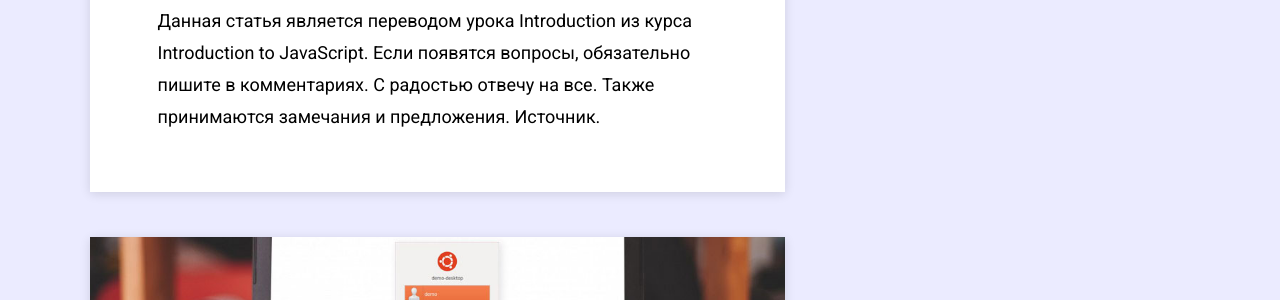
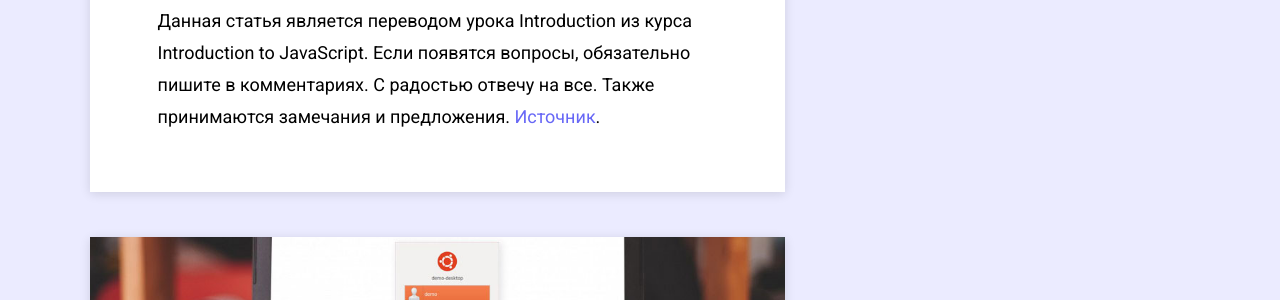
Before and after one commit to kaptn3/dev-blog-theme, a Jekyll site: the page built from index.html, in a window 1280 px wide. Shown: the part 1034-1334 px from the top of the page. Built offline with Jekyll 4.4.1, drawn with Linux system fonts in a browser that asks for light colours; the list of posts is cut into pages by our own code.

```diff
--- a/_layouts/default.html
+++ b/_layouts/default.html
@@ -24,6 +24,10 @@
   </main>
 
   {%- include footer.html -%}
+
+  {%- if page.layout == 'post' -%}
+    <script src="/assets/js/contents.js"></script>
+  {%- endif -%}
 </body>
 
 </html>
--- a/_layouts/post.html
+++ b/_layouts/post.html
@@ -21,5 +21,3 @@ layout: default
     {{ page.content }}
   </div>
 </article>
-
-<script src="/assets/js/contents.js"></script>
--- a/_sass/components/_pagination.scss
+++ b/_sass/components/_pagination.scss
@@ -18,7 +18,7 @@
     justify-content: center;
     margin: 0 .4rem;
     box-shadow: var(--shadow);
-    transition: .2s color, .2 background-color;
+    transition: .2s color, .2s background-color;
 
     &:hover,
     &:focus {
--- a/_sass/components/_post.scss
+++ b/_sass/components/_post.scss
@@ -35,6 +35,20 @@
 
   &__content {
     line-height: 32px;
+    max-width: 560px;
+
+    p {
+      //max-width: 560px;
+    }
+
+    a {
+      color: var(--blue);
+
+      &:hover,
+      &:focus {
+        text-decoration: underline;
+      }
+    }
   }
 
   &__img {
```
Also changed, not shown: category/codecademy.md (+2 -2 lines).
